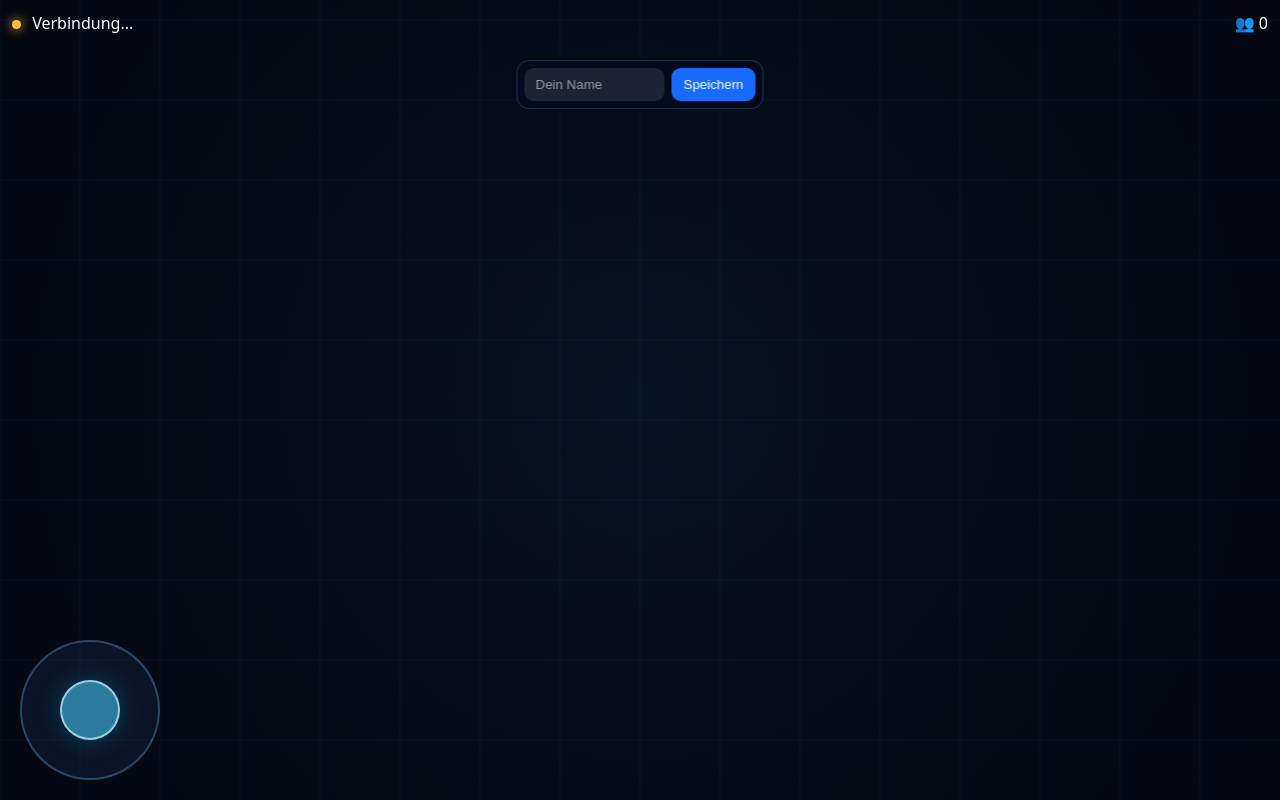
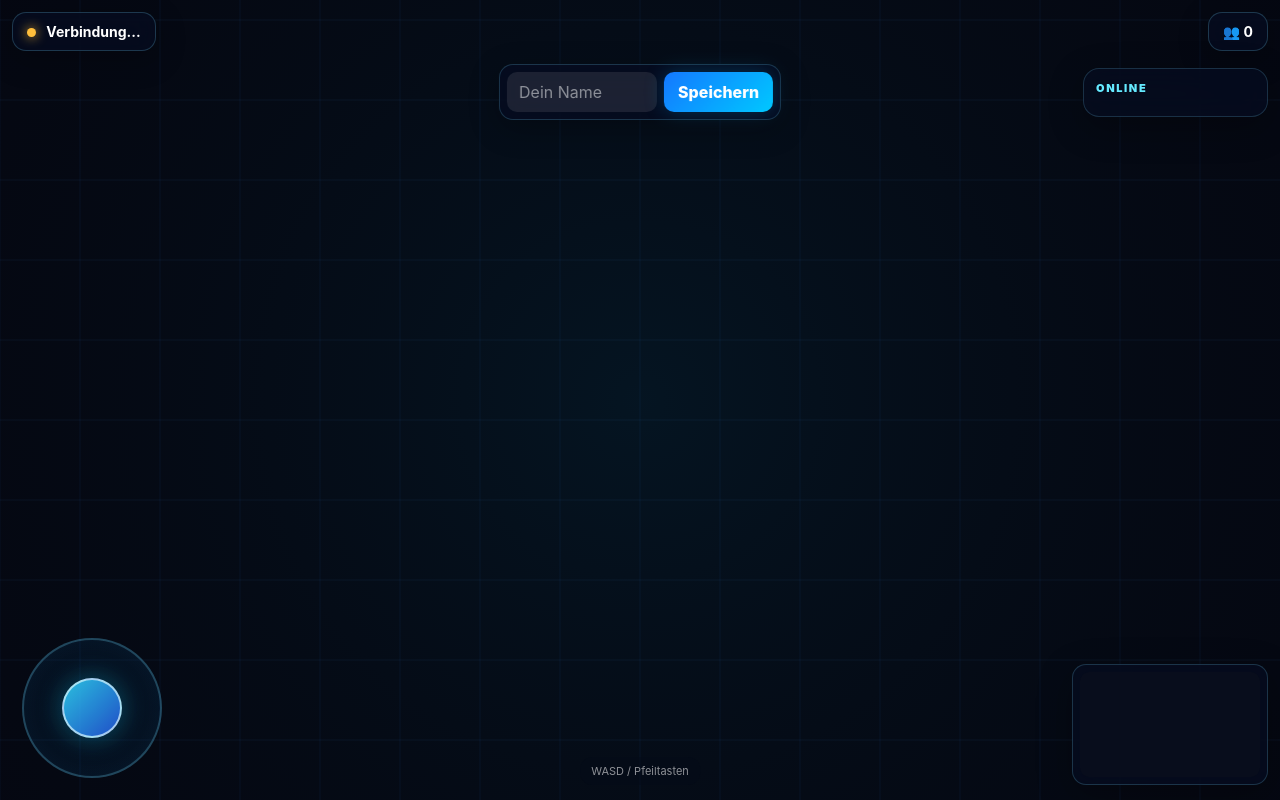
Before and after one commit to Tschikunow/DuckyMaps, a website: page public/index.html in a window 1280 px wide. Drawn offline with Linux system fonts and the light colour scheme; animation ran at ten frames a second.

Commit message:
Update style.css

```diff
--- a/public/style.css
+++ b/public/style.css
@@ -11,51 +11,104 @@ body {
   height: 100%;
   margin: 0;
   overflow: hidden;
+
   background: #050711;
   color: white;
+
   font-family:
+    Inter,
     system-ui,
     -apple-system,
     BlinkMacSystemFont,
     "Segoe UI",
     sans-serif;
+
   touch-action: none;
+}
+
+button,
+input {
+  font: inherit;
 }
 
 #game {
   position: fixed;
   inset: 0;
+
   width: 100%;
   height: 100%;
+
   display: block;
+
   background: #050711;
 }
 
+
+/* ============================================================
+   GLAS-EFFEKT
+============================================================ */
+
+.glassBox {
+  background: rgba(6, 12, 32, 0.76);
+
+  border:
+    1px solid
+    rgba(120, 220, 255, 0.22);
+
+  backdrop-filter: blur(14px);
+  -webkit-backdrop-filter: blur(14px);
+
+  box-shadow:
+    0 8px 30px
+    rgba(0, 0, 0, 0.25);
+}
+
+
+/* ============================================================
+   TOP BAR
+============================================================ */
+
 #topBar {
   position: fixed;
-  z-index: 10;
 
-  top: max(12px, env(safe-area-inset-top));
-  left: max(12px, env(safe-area-inset-left));
-  right: max(12px, env(safe-area-inset-right));
+  z-index: 20;
+
+  top:
+    max(
+      12px,
+      env(safe-area-inset-top)
+    );
+
+  left:
+    max(
+      12px,
+      env(safe-area-inset-left)
+    );
+
+  right:
+    max(
+      12px,
+      env(safe-area-inset-right)
+    );
 
   display: flex;
+
+  justify-content: space-between;
+
   align-items: center;
-  justify-content: space-between;
 
   pointer-events: none;
 }
 
-.status,
-.players {
-  padding: 9px 13px;
+.statusBox,
+.playerCounter {
+  padding: 10px 14px;
 
-  border-radius: 13px;
-  border: 1px solid rgba(130, 220, 255, 0.25);
+  border-radius: 14px;
 
-  background: rgba(5, 10, 30, 0.72);
+  font-size: 14px;
 
-  backdrop-filter: blur(12px);
+  font-weight: 700;
 }
 
 #connectionDot {
@@ -71,87 +124,381 @@ body {
   background: #ffbf3c;
   color: #ffbf3c;
 
-  box-shadow: 0 0 12px currentColor;
+  box-shadow:
+    0 0 12px currentColor;
 }
+
+
+/* ============================================================
+   NAME
+============================================================ */
 
 #namePanel {
   position: fixed;
-  z-index: 20;
 
-  top: 60px;
+  z-index: 30;
+
+  top: 64px;
+
   left: 50%;
 
   transform: translateX(-50%);
 
   display: flex;
+
   gap: 7px;
 
   padding: 7px;
 
-  background: rgba(5, 10, 30, 0.72);
+  background:
+    rgba(6, 12, 32, 0.78);
 
-  border: 1px solid rgba(130, 220, 255, 0.2);
-  border-radius: 13px;
+  border:
+    1px solid
+    rgba(120, 220, 255, 0.20);
 
-  backdrop-filter: blur(12px);
+  border-radius: 14px;
+
+  backdrop-filter: blur(14px);
+
+  box-shadow:
+    0 8px 30px
+    rgba(0, 0, 0, 0.25);
 }
 
 #nameInput {
-  width: 140px;
+  width: 150px;
 
-  padding: 9px 11px;
+  padding: 10px 12px;
 
-  border: 0;
-  outline: 0;
+  border: none;
+
+  outline: none;
+
+  border-radius: 10px;
+
+  color: white;
+
+  background:
+    rgba(255, 255, 255, 0.09);
+}
+
+#nameInput:focus {
+  background:
+    rgba(255, 255, 255, 0.14);
+
+  box-shadow:
+    inset 0 0 0 1px
+    rgba(60, 210, 255, 0.45);
+}
+
+#nameInput::placeholder {
+  color:
+    rgba(255, 255, 255, 0.50);
+}
+
+#nameButton {
+  border: none;
+
+  padding: 10px 14px;
+
+  border-radius: 10px;
+
+  font-weight: 800;
+
+  color: white;
+
+  background:
+    linear-gradient(
+      135deg,
+      #1478ff,
+      #00c8ff
+    );
+
+  cursor: pointer;
+
+  box-shadow:
+    0 0 20px
+    rgba(0, 170, 255, 0.24);
+}
+
+#nameButton:hover {
+  filter: brightness(1.12);
+}
+
+#nameButton:active {
+  transform: scale(0.96);
+}
+
+
+/* ============================================================
+   SPIELERLISTE
+============================================================ */
+
+#playerListPanel {
+  position: fixed;
+
+  z-index: 20;
+
+  top: 68px;
+
+  right:
+    max(
+      12px,
+      env(safe-area-inset-right)
+    );
+
+  width: 185px;
+
+  max-height: 260px;
+
+  overflow: hidden;
+
+  padding: 12px;
+
+  border-radius: 16px;
+
+  background:
+    rgba(6, 12, 32, 0.76);
+
+  border:
+    1px solid
+    rgba(120, 220, 255, 0.18);
+
+  backdrop-filter: blur(14px);
+
+  box-shadow:
+    0 10px 35px
+    rgba(0, 0, 0, 0.28);
+}
+
+#playerListTitle {
+  margin-bottom: 9px;
+
+  color: #65eaff;
+
+  font-size: 11px;
+
+  letter-spacing: 1.6px;
+
+  font-weight: 900;
+}
+
+.playerListItem {
+  display: flex;
+
+  align-items: center;
+
+  gap: 8px;
+
+  min-width: 0;
+
+  padding: 6px 4px;
+
+  font-size: 13px;
+}
+
+.playerListDot {
+  flex-shrink: 0;
+
+  width: 8px;
+  height: 8px;
+
+  border-radius: 50%;
+
+  box-shadow:
+    0 0 10px currentColor;
+}
+
+.playerListName {
+  overflow: hidden;
+
+  text-overflow: ellipsis;
+
+  white-space: nowrap;
+}
+
+.playerListMe {
+  color: #65eaff;
+
+  font-weight: 800;
+}
+
+
+/* ============================================================
+   MINIMAP
+============================================================ */
+
+#minimapPanel {
+  position: fixed;
+
+  z-index: 20;
+
+  right:
+    max(
+      12px,
+      env(safe-area-inset-right)
+    );
+
+  bottom:
+    max(
+      15px,
+      env(safe-area-inset-bottom)
+    );
+
+  padding: 7px;
+
+  border-radius: 14px;
+
+  background:
+    rgba(6, 12, 32, 0.76);
+
+  border:
+    1px solid
+    rgba(120, 220, 255, 0.20);
+
+  backdrop-filter: blur(14px);
+
+  box-shadow:
+    0 10px 35px
+    rgba(0, 0, 0, 0.28);
+
+  pointer-events: none;
+}
+
+#minimap {
+  display: block;
+
+  width: 180px;
+  height: 105px;
 
   border-radius: 9px;
 
-  color: white;
-  background: rgba(255, 255, 255, 0.1);
+  background: #080d1c;
 }
 
-#nameInput::placeholder {
-  color: rgba(255, 255, 255, 0.55);
+
+/* ============================================================
+   BENACHRICHTIGUNGEN
+============================================================ */
+
+#notifications {
+  position: fixed;
+
+  z-index: 40;
+
+  top: 125px;
+
+  left: 50%;
+
+  transform: translateX(-50%);
+
+  display: flex;
+
+  flex-direction: column;
+
+  gap: 8px;
+
+  pointer-events: none;
 }
 
-#nameButton {
-  border: 0;
-  padding: 9px 12px;
+.notification {
+  padding: 9px 14px;
 
-  border-radius: 9px;
+  border-radius: 20px;
 
-  color: white;
-  background: #176cff;
+  font-size: 13px;
 
-  cursor: pointer;
+  font-weight: 800;
+
+  text-align: center;
+
+  background:
+    rgba(5, 12, 30, 0.87);
+
+  border:
+    1px solid
+    rgba(255, 255, 255, 0.12);
+
+  backdrop-filter: blur(12px);
+
+  box-shadow:
+    0 8px 28px
+    rgba(0, 0, 0, 0.30);
+
+  animation:
+    notificationIn 0.25s ease;
 }
 
-#nameButton:active {
-  transform: scale(0.97);
+.notification.join {
+  color: #67ffad;
 }
+
+.notification.leave {
+  color: #ff819b;
+}
+
+@keyframes notificationIn {
+  from {
+    opacity: 0;
+    transform: translateY(-8px);
+  }
+
+  to {
+    opacity: 1;
+    transform: translateY(0);
+  }
+}
+
+
+/* ============================================================
+   JOYSTICK
+============================================================ */
 
 #touchControls {
   position: fixed;
+
   inset: 0;
 
+  z-index: 25;
+
   pointer-events: none;
-  z-index: 10;
 }
 
 #joystick {
   position: absolute;
 
-  bottom: max(20px, env(safe-area-inset-bottom));
-  left: max(20px, env(safe-area-inset-left));
+  bottom:
+    max(
+      22px,
+      env(safe-area-inset-bottom)
+    );
+
+  left:
+    max(
+      22px,
+      env(safe-area-inset-left)
+    );
 
   width: 140px;
   height: 140px;
 
-  border: 2px solid rgba(120, 210, 255, 0.28);
-
   border-radius: 50%;
 
-  background: rgba(70, 130, 255, 0.09);
+  border:
+    2px solid
+    rgba(100, 215, 255, 0.28);
+
+  background:
+    radial-gradient(
+      circle,
+      rgba(30, 170, 255, 0.09),
+      rgba(30, 80, 180, 0.04)
+    );
+
+  box-shadow:
+    inset 0 0 30px
+    rgba(20, 180, 255, 0.08);
 
   pointer-events: auto;
 }
@@ -159,25 +506,70 @@ body {
 #stick {
   position: absolute;
 
+  left: 50%;
+  top: 50%;
+
   width: 60px;
   height: 60px;
-
-  left: 50%;
-  top: 50%;
 
   margin-left: -30px;
   margin-top: -30px;
 
   border-radius: 50%;
 
-  background: rgba(70, 210, 255, 0.55);
+  background:
+    linear-gradient(
+      135deg,
+      rgba(50, 220, 255, 0.85),
+      rgba(40, 100, 255, 0.75)
+    );
 
-  border: 2px solid rgba(220, 250, 255, 0.65);
+  border:
+    2px solid
+    rgba(220, 250, 255, 0.70);
 
-  box-shadow: 0 0 25px rgba(0, 220, 255, 0.25);
+  box-shadow:
+    0 0 28px
+    rgba(0, 220, 255, 0.30);
 
   pointer-events: none;
 }
+
+
+/* ============================================================
+   STEUERUNGS-HINWEIS
+============================================================ */
+
+#controlsHint {
+  position: fixed;
+
+  z-index: 20;
+
+  left: 50%;
+
+  bottom: 15px;
+
+  transform: translateX(-50%);
+
+  padding: 7px 11px;
+
+  border-radius: 12px;
+
+  color:
+    rgba(255, 255, 255, 0.55);
+
+  background:
+    rgba(5, 10, 25, 0.50);
+
+  font-size: 11px;
+
+  pointer-events: none;
+}
+
+
+/* ============================================================
+   PC
+============================================================ */
 
 @media (pointer: fine) {
   #touchControls {
@@ -185,9 +577,36 @@ body {
   }
 }
 
-@media (max-width: 600px) {
+
+/* ============================================================
+   HANDY
+============================================================ */
+
+@media (max-width: 650px) {
+
   #namePanel {
     top: 58px;
+  }
+
+  #nameInput {
+    width: 112px;
+  }
+
+  #playerListPanel {
+    top: 110px;
+
+    width: 145px;
+
+    max-height: 165px;
+  }
+
+  #minimapPanel {
+    padding: 5px;
+  }
+
+  #minimap {
+    width: 130px;
+    height: 76px;
   }
 
   #joystick {
@@ -203,13 +622,14 @@ body {
     margin-top: -27px;
   }
 
-  .status,
-  .players {
+  .statusBox,
+  .playerCounter {
     padding: 8px 10px;
-    font-size: 13px;
+
+    font-size: 12px;
   }
 
-  #nameInput {
-    width: 120px;
+  #controlsHint {
+    display: none;
   }
 }
```
